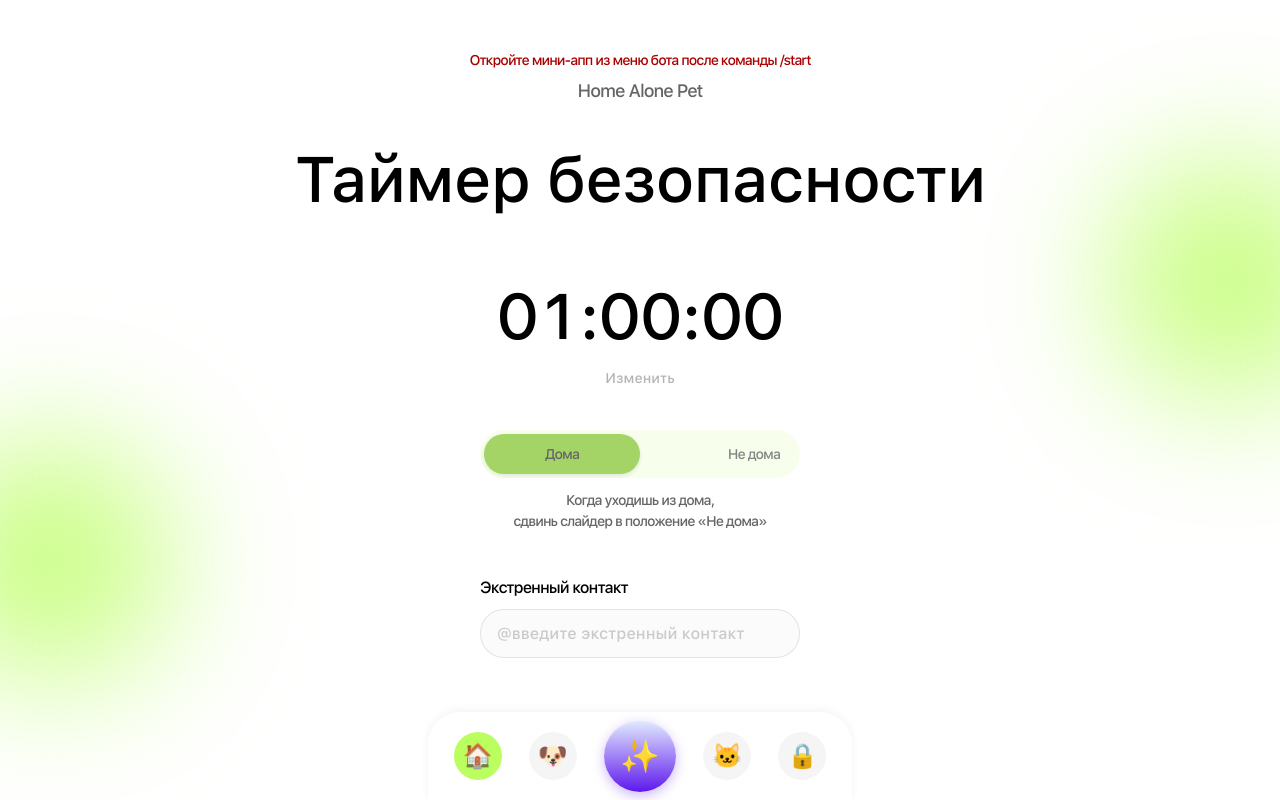
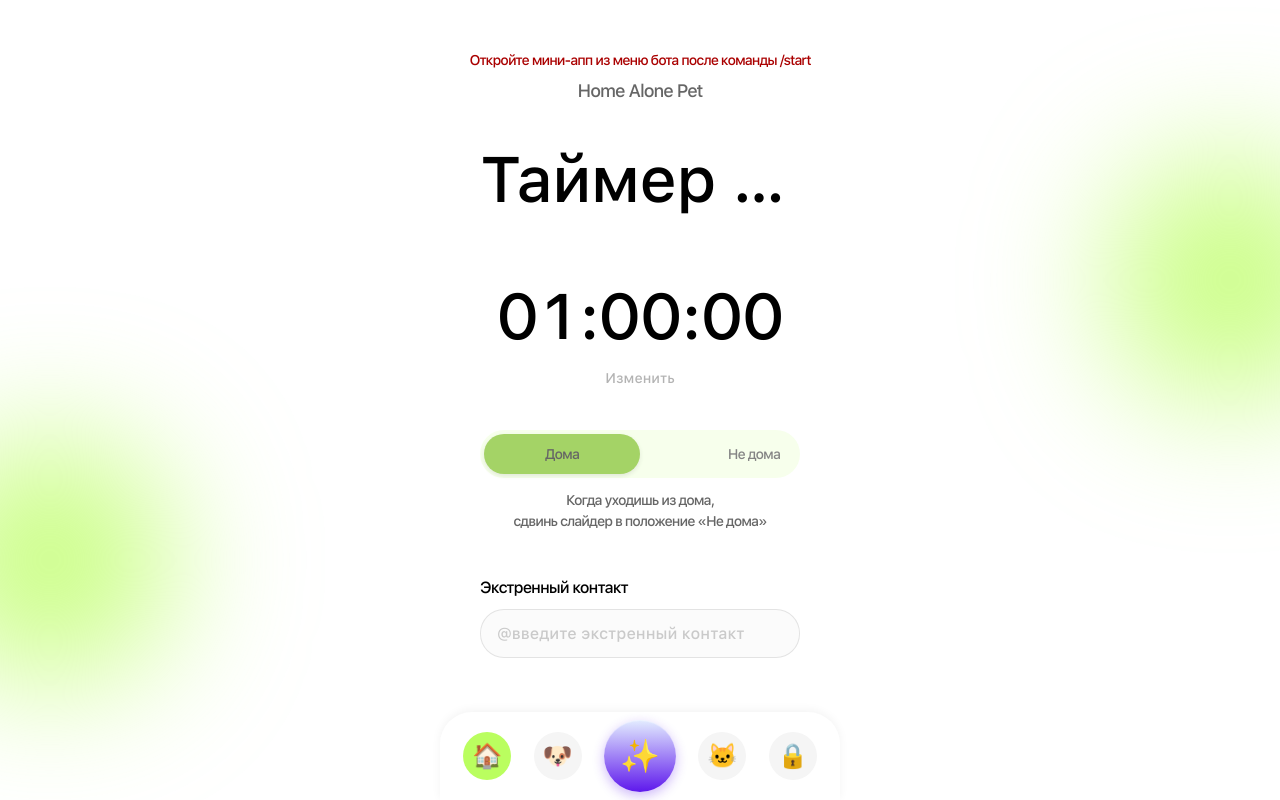
Before and after one commit to Klyaksonchik/HomeAloneMiniApp, a React (Create React App) app in the folder Frontend/: page / in a window 1280 px wide. Built offline with nearby package versions, Linux system fonts and the light colour scheme.

Commit message:
Update index.css icons 5 (1)

```diff
--- a/Frontend/src/index.css
+++ b/Frontend/src/index.css
@@ -96,6 +96,10 @@ body {
   text-align: center;
   line-height: 1.2;
   width: 100%;
+  max-width: 320px;
+  white-space: nowrap;
+  overflow: hidden;
+  text-overflow: ellipsis;
 }
 
 .telegram-hint {
@@ -571,7 +575,7 @@ body {
 /* Bottom Navigation */
 .bottom-nav {
   position: fixed;
-  bottom: 0;
+  bottom: env(safe-area-inset-bottom, 0);
   left: 50%;
   transform: translateX(-50%);
   width: 90%;
@@ -579,11 +583,14 @@ body {
   background: white;
   border-radius: 32px 32px 0 0;
   padding: 8px 12px;
+  padding-bottom: calc(8px + env(safe-area-inset-bottom, 0));
   display: flex;
   align-items: center;
   justify-content: space-around;
   box-shadow: 0 -2px 10px rgba(0, 0, 0, 0.05);
   z-index: 1000;
+  margin: 0;
+  box-sizing: border-box;
 }
 
 .nav-button {
@@ -695,14 +702,16 @@ body {
 .info-page {
   min-height: 100vh;
   height: 100vh;
+  max-height: 100vh;
   display: flex;
   flex-direction: column;
   background: #fff;
   position: relative;
   overflow-y: hidden;
   overflow-x: hidden;
-  padding-bottom: 100px;
+  padding-bottom: 0;
   padding-top: clamp(20px, 5vh, 40px);
+  box-sizing: border-box;
 }
 
 .info-page::before {
@@ -774,6 +783,10 @@ body {
   text-align: center;
   line-height: 1.2;
   width: 100%;
+  max-width: 320px;
+  white-space: nowrap;
+  overflow: hidden;
+  text-overflow: ellipsis;
 }
 
 .back-button {
@@ -792,7 +805,12 @@ body {
 
 .info-content {
   padding: 24px 20px;
+  padding-bottom: 100px;
   flex: 1;
+  overflow-y: auto;
+  overflow-x: hidden;
+  -webkit-overflow-scrolling: touch;
+  box-sizing: border-box;
 }
 
 .info-content p {
```
